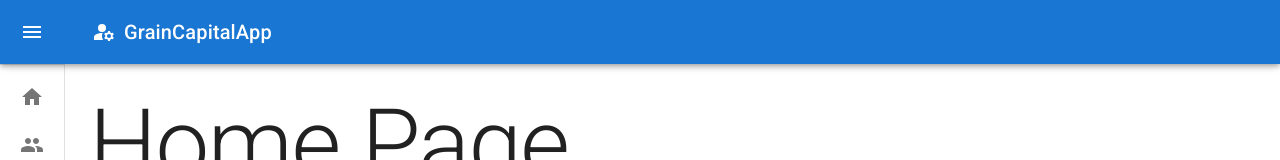
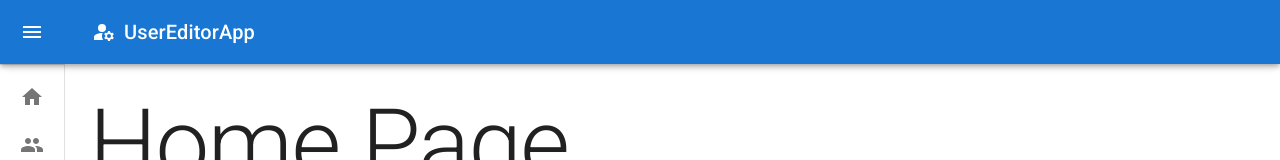
Before and after one commit to yevheniinaumov/usereditorapp, a Next.js app: page / in a window 1280 px wide. Shown: the top 160 px of the page. Built offline with nearby package versions, Linux system fonts and the light colour scheme.

Commit message:
rename proj

```diff
--- a/globals.ts
+++ b/globals.ts
@@ -1,5 +1,5 @@
 export namespace globals {
-    export const appName:string = 'GrainCapitalApp';
+    export const appName:string = 'UserEditorApp';
     export const yourName:string = 'Yevhenii Naumov';
     export const linkedinLink:string = 'https://www.linkedin.com/in/yevheniinaumov92/';
 }
```
Also changed, not shown: 1 other file (tests, documents, lock files or other folders).
